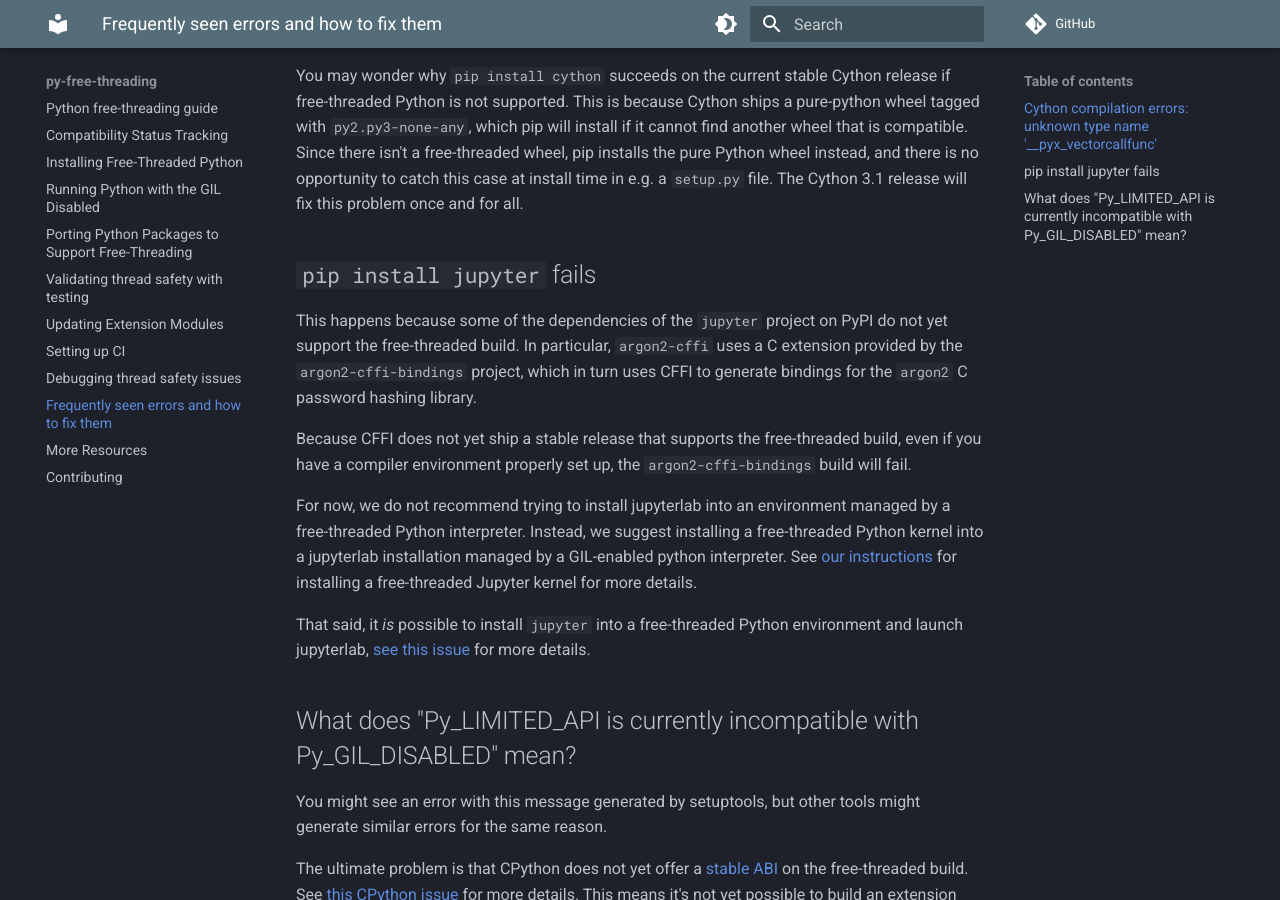
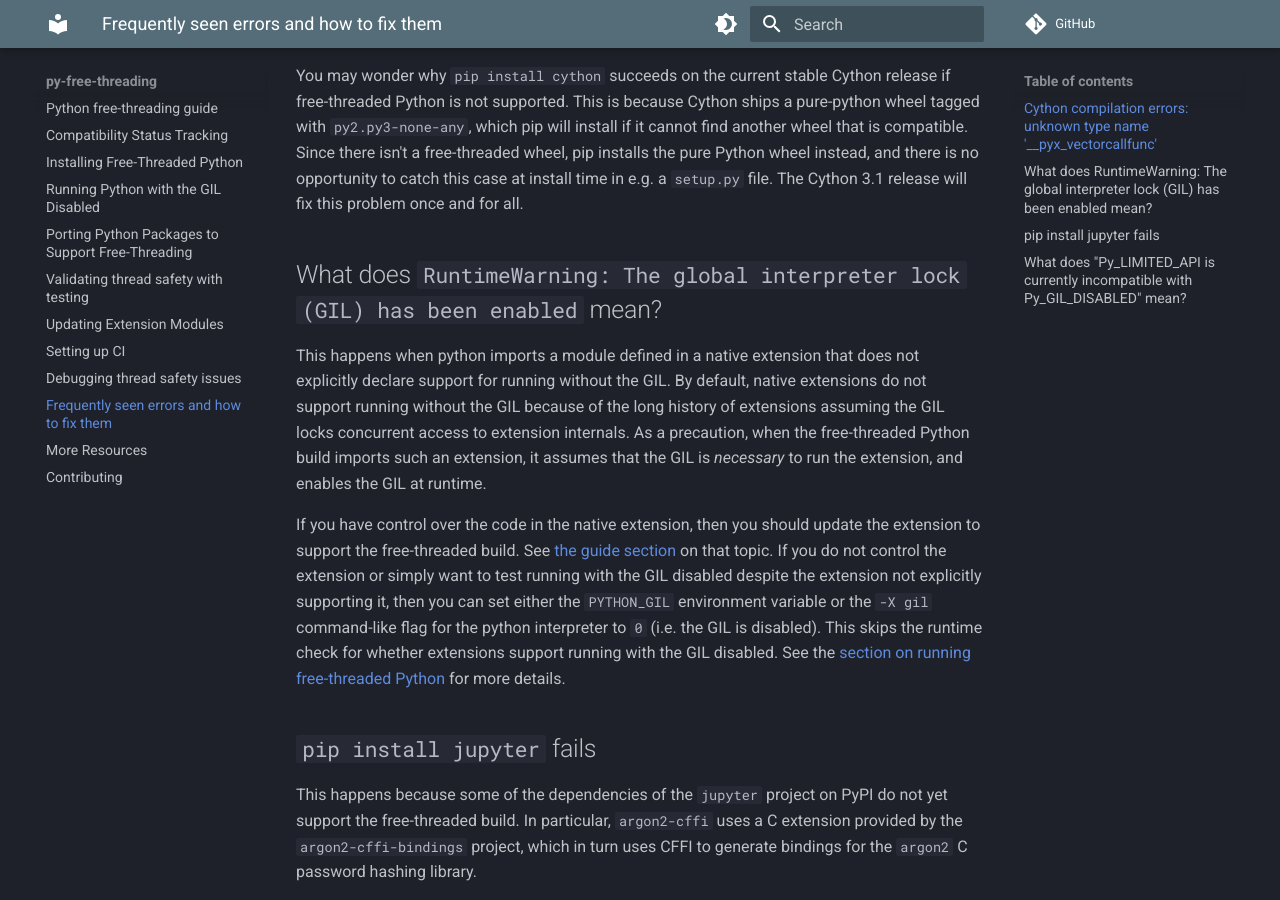
Before and after one commit to Quansight-Labs/free-threaded-compatibility, an MkDocs documentation site: the page built from docs/faq.md, in a window 1280 px wide and 900 px high, scrolled down 844 px. Built offline with MkDocs 1.6.1 and Material for MkDocs 9.7.7, drawn with Linux system fonts in a browser that asks for light colours; comment, search, counter and statistics services are not loaded.

Commit message:
Add FAQ entry for GIL re-enabling (#183)
* Add FAQ entry for GIL re-enabling

* address review feedback

```diff
--- a/docs/faq.md
+++ b/docs/faq.md
@@ -44,6 +44,26 @@
 wheel, pip installs the pure Python wheel instead, and there is no opportunity
 to catch this case at install time in e.g. a `setup.py` file. The Cython 3.1
 release will fix this problem once and for all.
+
+## What does `RuntimeWarning: The global interpreter lock (GIL) has been enabled` mean?
+
+This happens when python imports a module defined in a native extension that
+does not explicitly declare support for running without the GIL. By default,
+native extensions do not support running without the GIL because of the long
+history of extensions assuming the GIL locks concurrent access to extension
+internals. As a precaution, when the free-threaded Python build imports such an
+extension, it assumes that the GIL is *necessary* to run the extension, and
+enables the GIL at runtime.
+
+If you have control over the code in the native extension, then you should
+update the extension to support the free-threaded build. See [the guide
+section](porting-extensions.md) on that topic. If you do not control the
+extension or simply want to test running with the GIL disabled despite the
+extension not explicitly supporting it, then you can set either the `PYTHON_GIL`
+environment variable or the `-X gil` command-like flag for the python
+interpreter to `0` (i.e. the GIL is disabled). This skips the runtime check for
+whether extensions support running with the GIL disabled. See the [section on
+running free-threaded Python](running-gil-disabled.md) for more details.
 
 ## `pip install jupyter` fails
 
```
